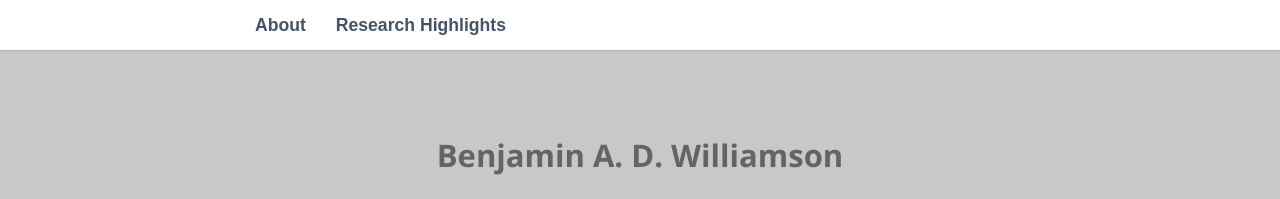
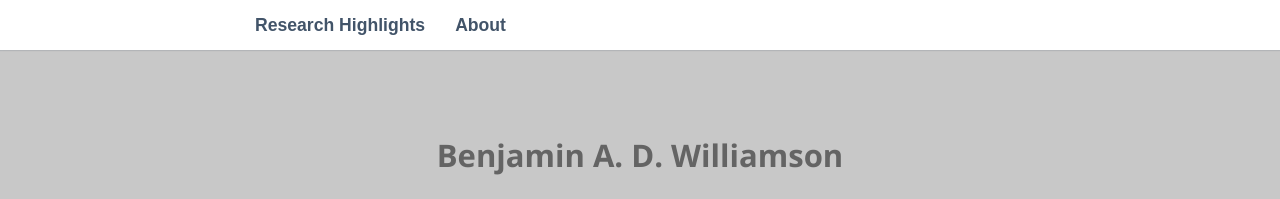
Before and after one commit to badw/badw.github.io, a Jekyll site: the page built from index.md, in a window 1280 px wide. Shown: the top 199 px of the page. Built offline with Jekyll 4.4.1, drawn with Linux system fonts in a browser that asks for light colours; some web fonts are replaced; part of the change alters nothing that is shown.

```diff
--- a/_includes/header.html
+++ b/_includes/header.html
@@ -3,9 +3,9 @@
 		<nav>
 			<ul>
 				{% for page in site.pages %} {% if page.title %}
-				<li><a href="{{ site.url }}/">About</a></li>
 				<li><a href="{{ page.url | prepend: site.baseurl }}">{{ page.title }}</a></li>
 				{% endif %} {% endfor %}
+				<li><a href="{{ "/index" | prepend: site.baseurl }}">About</a></li>
 
 			</ul>
 			</li>
```
